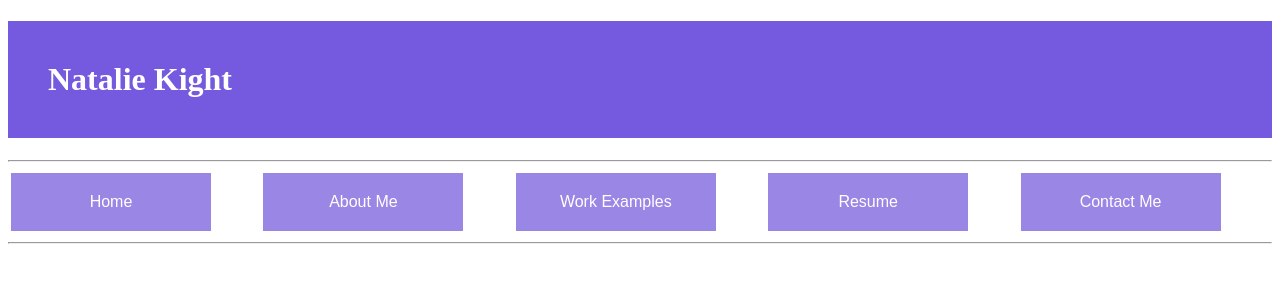
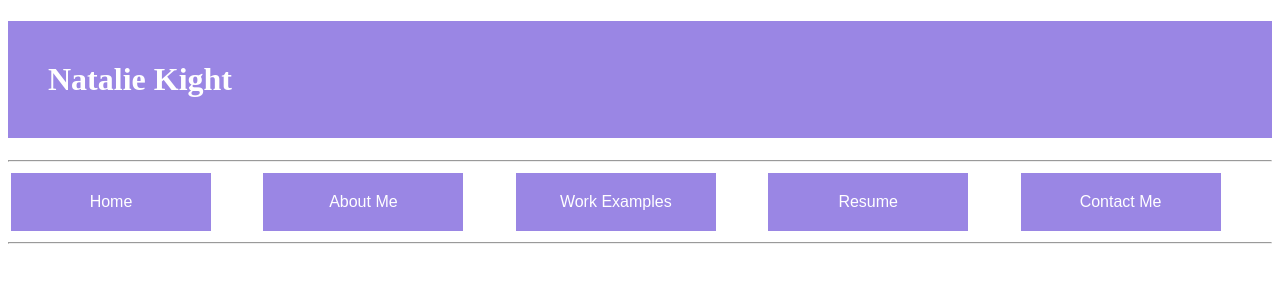
Before and after one commit to kightn/kightn.github.io, a plain HTML site: page index.html in a window 1280 px wide. Drawn offline with Linux system fonts and the light colour scheme.

Commit message:
Add files via upload

```diff
--- a/styles.css
+++ b/styles.css
@@ -45,9 +45,9 @@
 }
 
 h1{
-	background: #7559de;
+	background: #9a86e4;
 	display: block;
 	color: white;
 	padding: 40px;
-	size: 2em;
+	font-size: 2em;
 }
```
